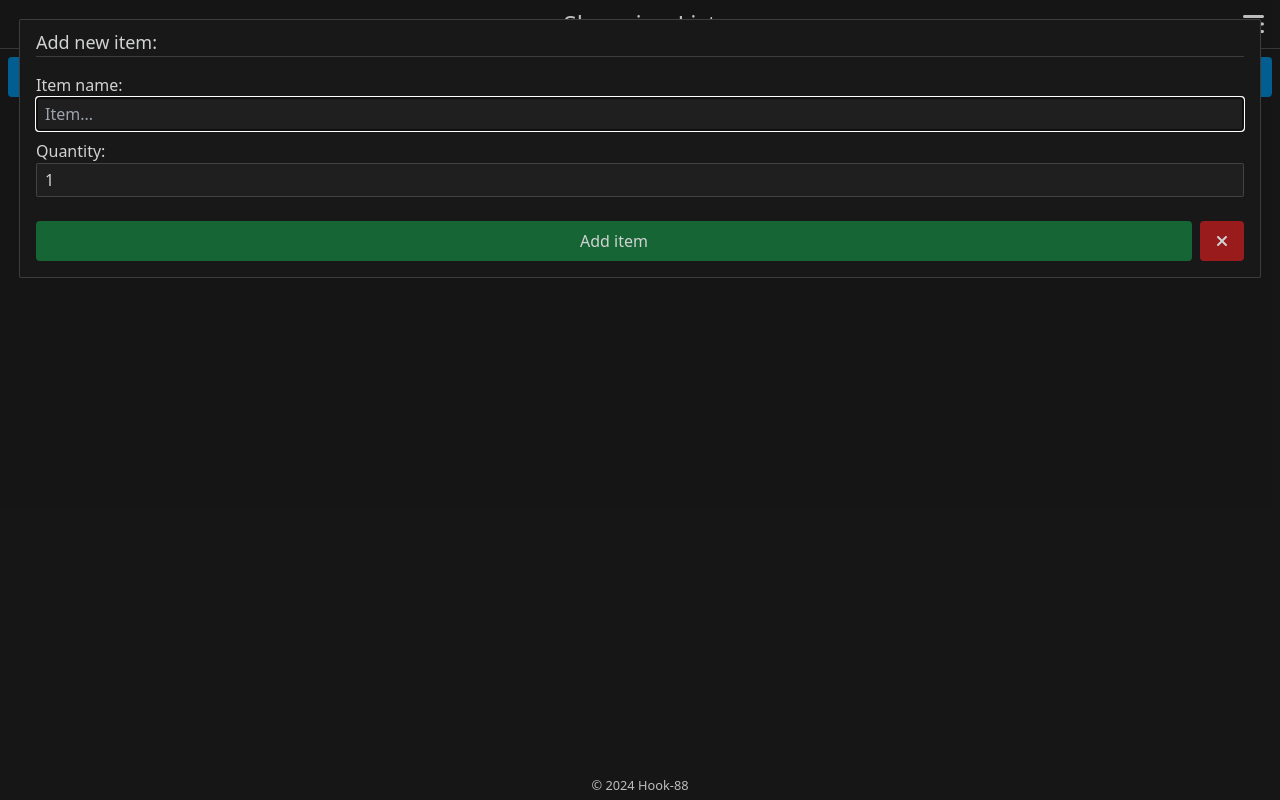
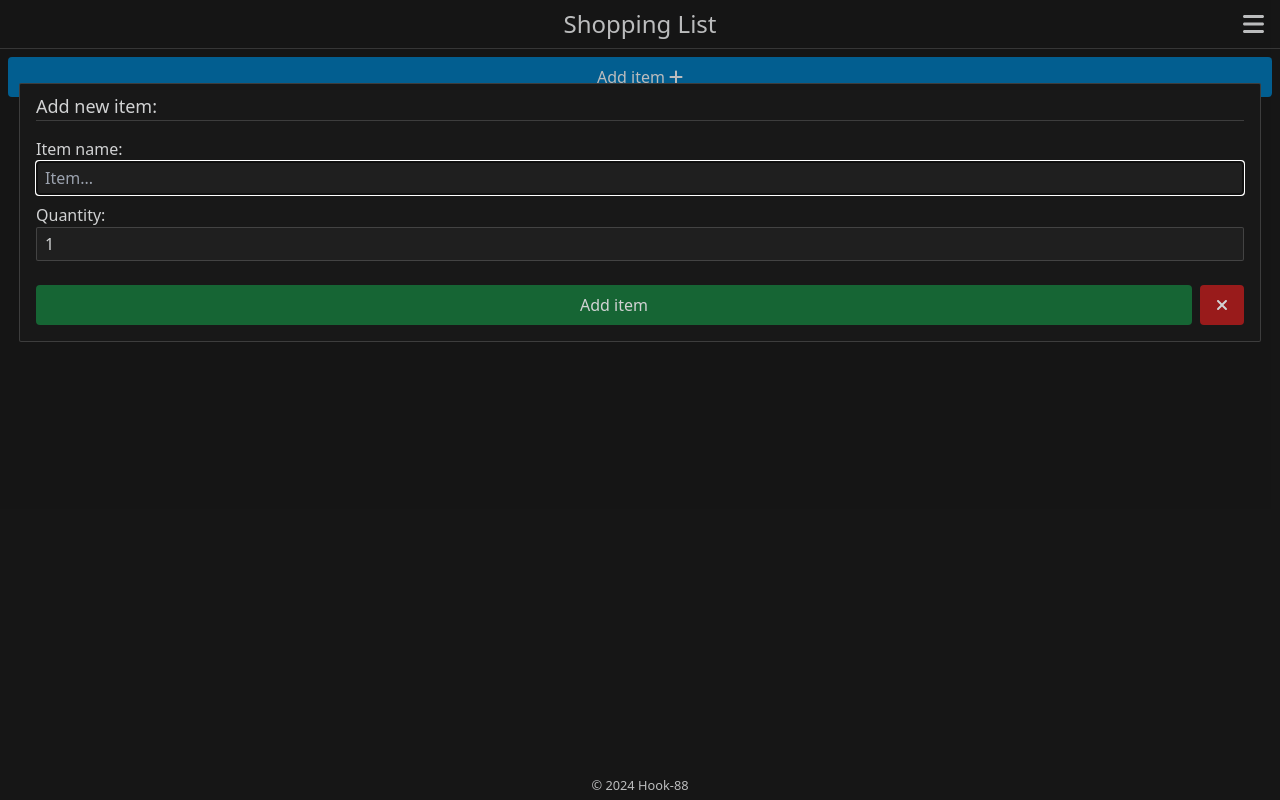
Before and after one commit to Hook-88/shopping-list, a Vue app: page / in a window 1280 px wide. Both pictures are taken after a click on the button "Add item". Built offline with nearby package versions, Linux system fonts and the light colour scheme; the HTML template or start-up script is replaced by a standard one.

Commit message:
refactor code

```diff
--- a/src/components/Modal/DialogModal.vue
+++ b/src/components/Modal/DialogModal.vue
@@ -27,7 +27,7 @@ function closeModal() {
   <dialog ref="dialogRef" @close="closeModal" class="w-full h-full bg-transparent">
     <div class="h-full w-full flex flex-col items-stretch justify-start text-[#d1d2d3]">
 
-            <div class="p-4 pt-2 bg-[#181818] border border-[#d1d2d3]/20 rounded-sm">
+      <div class="p-4 pt-2 bg-[#181818] border border-[#d1d2d3]/20 rounded-sm mt-16">
         <h2 v-if="dialogStore.dialogTitle" class="self-start text-lg border-b border-[#d1d2d3]/20 mb-4">{{
           dialogStore.dialogTitle }}:</h2>
         <component :is="dialogStore.component" v-bind="dialogStore.props"></component>
--- a/src/components/banner/BaseBanner.vue
+++ b/src/components/banner/BaseBanner.vue
@@ -25,7 +25,7 @@ watch(() => bannerStore.isOpen,
 
 <template>
   <div v-if="bannerStore.isOpen"
-    class="bg-green-800/50 border border-green-800 p-4 mx-4 text-center fixed inset-x-0 bottom-12">
+    class="bg-green-800/50 border border-green-800 p-4 mx-4 text-center fixed inset-x-0 top-4">
     <p>{{ bannerStore.message }}</p>
   </div>
 </template>
```
Lines whose indentation alone changed are shown as unchanged.
